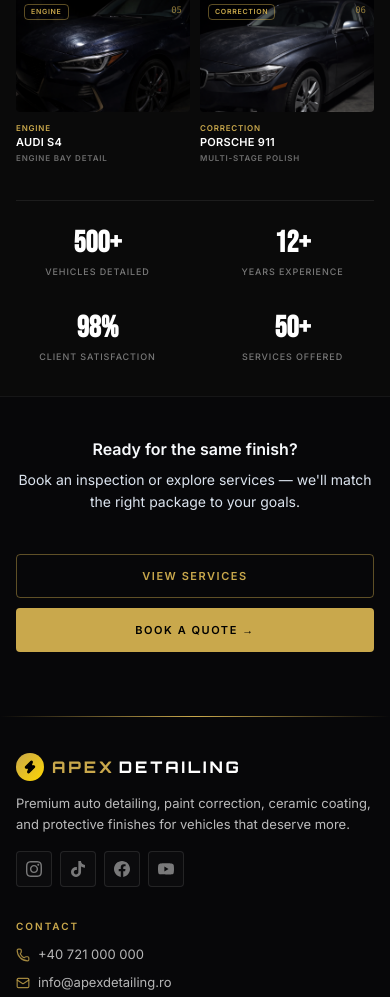
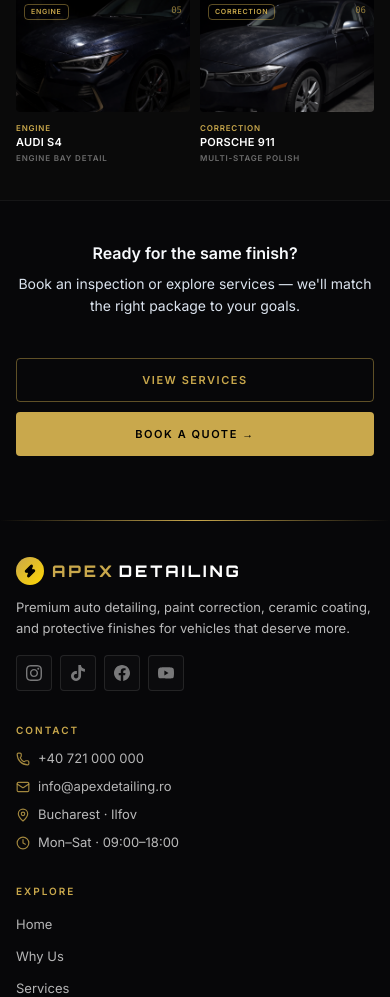
Before and after one commit to aristache-labs/car-detailing, a Next.js app: page /results in a window 390 px wide. Shown: the part 936-1933 px from the top of the page. Built offline with nearby package versions, Linux system fonts and the light colour scheme.

Commit message:
refactor: remove unused mobile stats from ResultsPageClient for cleaner code
- Eliminated MOBILE_STATS array and associated rendering logic to streamline the component
- Improved overall clarity and maintainability of the ResultsPageClient component

```diff
--- a/src/components/pages/ResultsPageClient.tsx
+++ b/src/components/pages/ResultsPageClient.tsx
@@ -27,13 +27,6 @@ const MOBILE_GALLERY_FILTERS: { label: string; id: GalleryFilterId }[] = [
   { label: 'INTERIOR', id: 'interior' },
   { label: 'ENGINE', id: 'engine' },
 ];
-
-const MOBILE_STATS = [
-  { value: '500+', label: 'Vehicles detailed' },
-  { value: '12+', label: 'Years experience' },
-  { value: '98%', label: 'Client satisfaction' },
-  { value: '50+', label: 'Services offered' },
-] as const;
 
 /** Nav ids — map to `MainTab` for existing content blocks. */
 type ResultsNavTab = 'GALLERY' | 'BEFORE_AFTER' | 'VIDEO';
@@ -418,22 +411,6 @@ export default function ResultsPageClient() {
                     </motion.article>
                   ))}
                 </div>
-
-                {/* Mobile-only stats — 2x2, GALLERY tab */}
-                <div className="mt-8 border-t border-white/8 pt-6 md:hidden">
-                  <div className="grid grid-cols-2 gap-8">
-                    {MOBILE_STATS.map((s) => (
-                      <div key={s.label} className="text-center">
-                        <p className="text-3xl font-semibold tabular-nums text-white" style={{ fontFamily: 'var(--font-bebas)' }}>
-                          {s.value}
-                        </p>
-                        <p className="mt-1 text-[9px] font-medium uppercase tracking-widest text-white/45" style={{ fontFamily: 'var(--font-inter)' }}>
-                          {s.label}
-                        </p>
-                      </div>
-                    ))}
-                  </div>
-                </div>
               </div>
             )}
 
```
